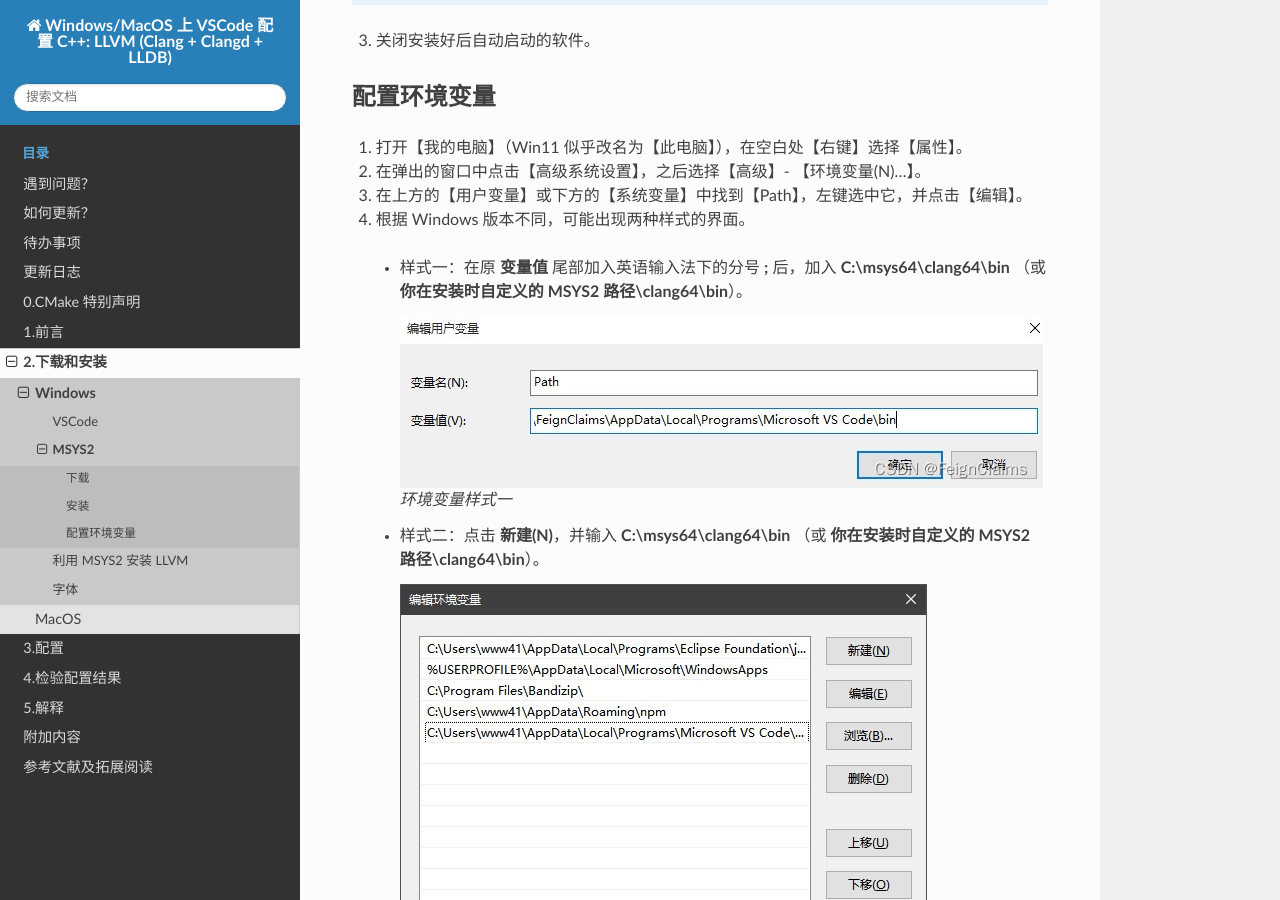
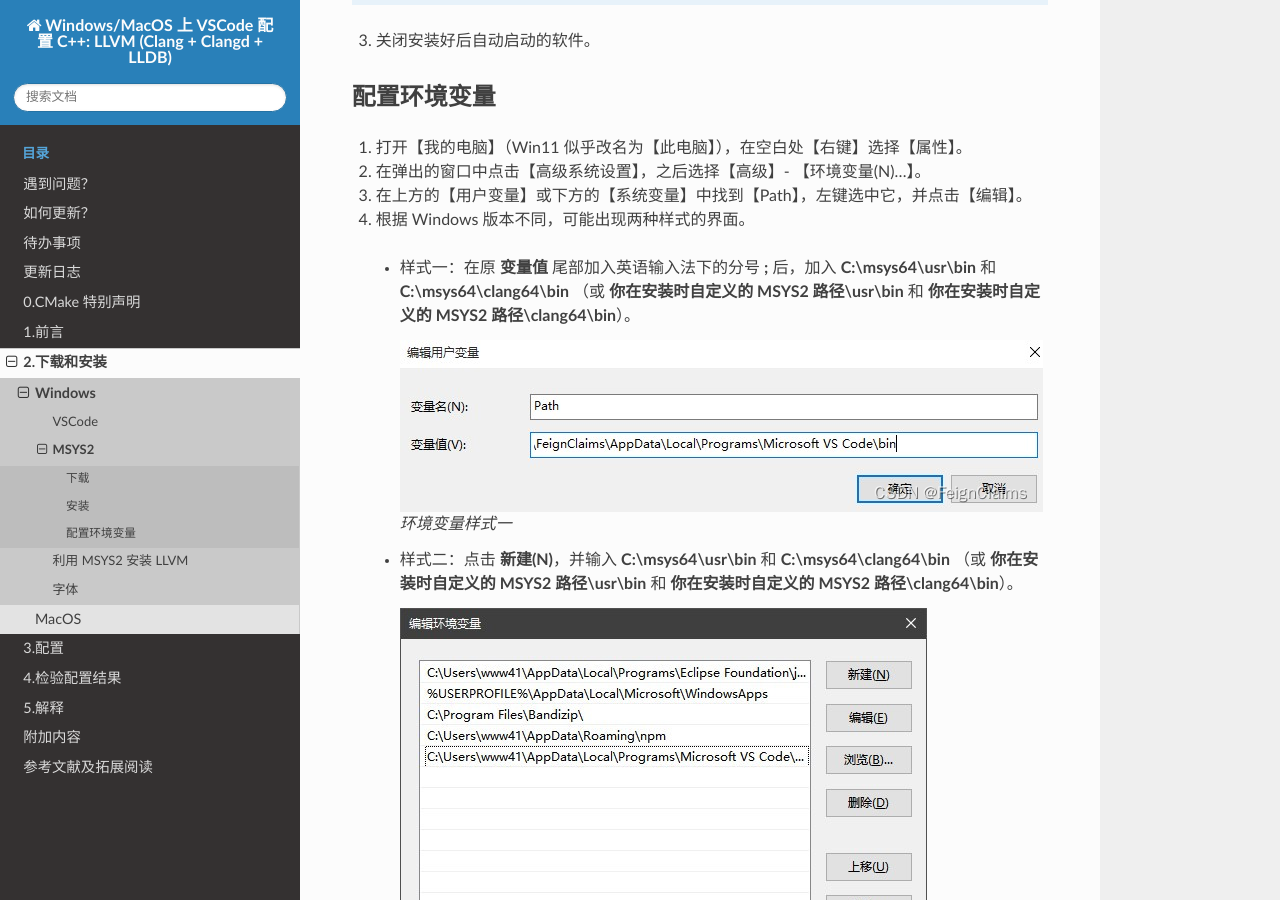
Before and after one commit to FeignClaims/vscode_cpp_starter, a Sphinx documentation site: the page built from docs/source/download_and_install/windows/msys2.rst, in a window 1280 px wide and 900 px high, scrolled down 1376 px. Built offline with Sphinx 7.4.7 and the Read the Docs theme 2.0.0, drawn with Linux system fonts in a browser that asks for light colours.

Commit message:
msys2 安装 git 的使用需要额外的环境变量

```diff
--- a/docs/source/download_and_install/windows/msys2.rst
+++ b/docs/source/download_and_install/windows/msys2.rst
@@ -43,13 +43,13 @@
 
 4. 根据 Windows 版本不同，可能出现两种样式的界面。
 
-  - 样式一：在原 **变量值** 尾部加入英语输入法下的分号 **;** 后，加入 **C:\\msys64\\clang64\\bin** （或 **你在安装时自定义的 MSYS2 路径\\clang64\\bin**）。
+  - 样式一：在原 **变量值** 尾部加入英语输入法下的分号 **;** 后，加入 **C:\\msys64\\usr\\bin** 和 **C:\\msys64\\clang64\\bin** （或 **你在安装时自定义的 MSYS2 路径\\usr\\bin** 和 **你在安装时自定义的 MSYS2 路径\\clang64\\bin**）。
 
     .. figure:: /_img/环境变量样式一.png
 
       环境变量样式一
 
-  - 样式二：点击 **新建(N)**，并输入 **C:\\msys64\\clang64\\bin** （或 **你在安装时自定义的 MSYS2 路径\\clang64\\bin**）。
+  - 样式二：点击 **新建(N)**，并输入 **C:\\msys64\\usr\\bin** 和 **C:\\msys64\\clang64\\bin** （或 **你在安装时自定义的 MSYS2 路径\\usr\\bin** 和 **你在安装时自定义的 MSYS2 路径\\clang64\\bin**）。
 
     .. figure:: /_img/环境变量样式二.png
 
```
